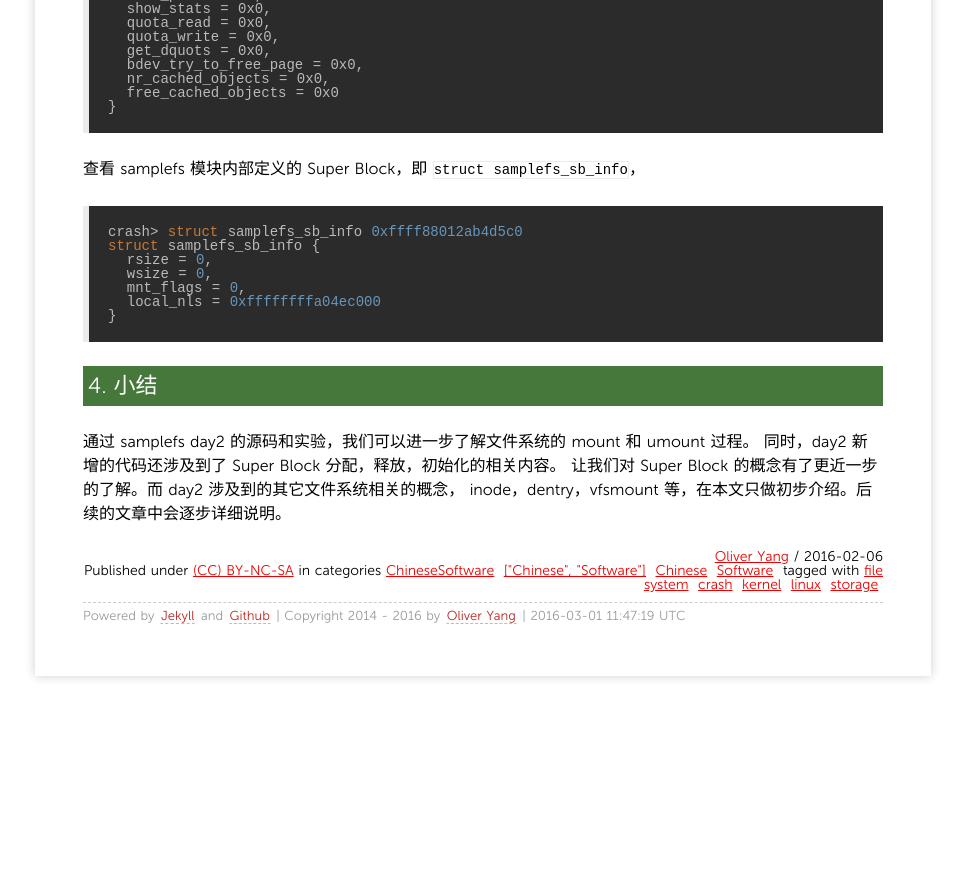
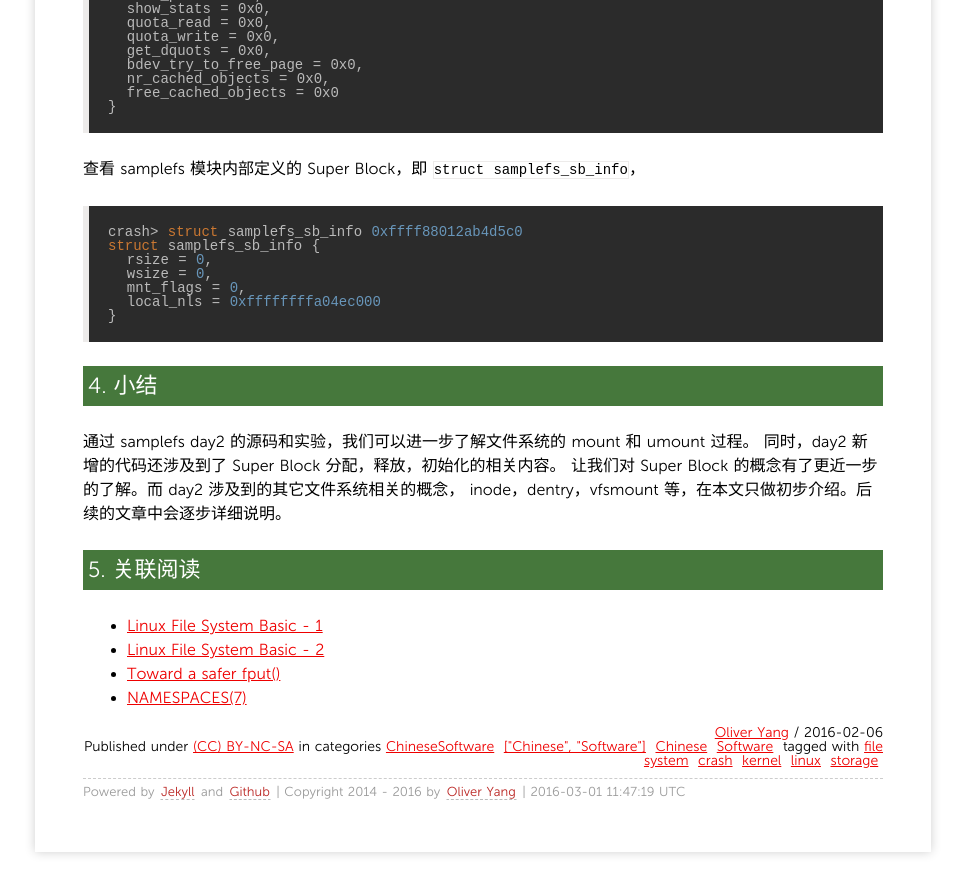
Before and after one commit to yangoliver/yangoliver.github.io, a Jekyll site: the page built from _posts/2016/2016-02-06-linux-file-system-basic-3.md, in a window 1280 px wide and 900 px high, scrolled down 9464 px. Shown: the top 894 px of the window, without its empty margins (157-1122 px from the left). Built offline with Jekyll 4.4.1, drawn with Linux system fonts in a browser that asks for light colours; comment, search, counter and statistics services are not loaded; before the commit the page ends 10188 px from its top, so only the background shows below that.

Commit message:
update: add reference links for SEO.

```diff
--- a/_posts/2016/2016-02-06-linux-file-system-basic-3.md
+++ b/_posts/2016/2016-02-06-linux-file-system-basic-3.md
@@ -456,3 +456,10 @@ struct super_block 的内容。比如，其中三个重要的成员，s_op，s_r
 同时，day2 新增的代码还涉及到了 Super Block 分配，释放，初始化的相关内容。
 让我们对 Super Block 的概念有了更近一步的了解。而 day2 涉及到的其它文件系统相关的概念，
 inode，dentry，vfsmount 等，在本文只做初步介绍。后续的文章中会逐步详细说明。
+
+### 5. 关联阅读
+
+* [Linux File System Basic - 1](http://oliveryang.net/2016/01/linux-file-system-basic-1/)
+* [Linux File System Basic - 2](http://oliveryang.net/2016/01/linux-file-system-basic-2/)
+* [Toward a safer fput()](https://lwn.net/Articles/494158/)
+* [NAMESPACES(7)](http://man7.org/linux/man-pages/man7/namespaces.7.html)
```
